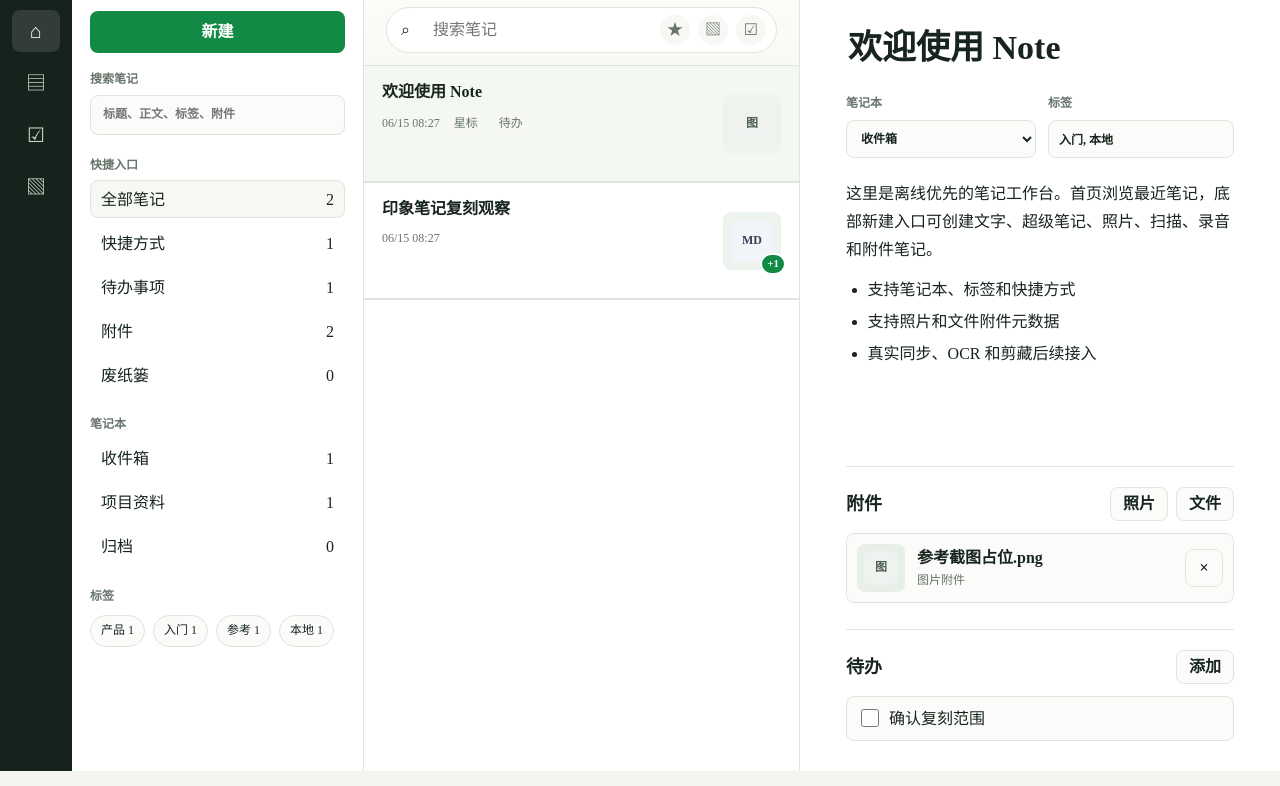
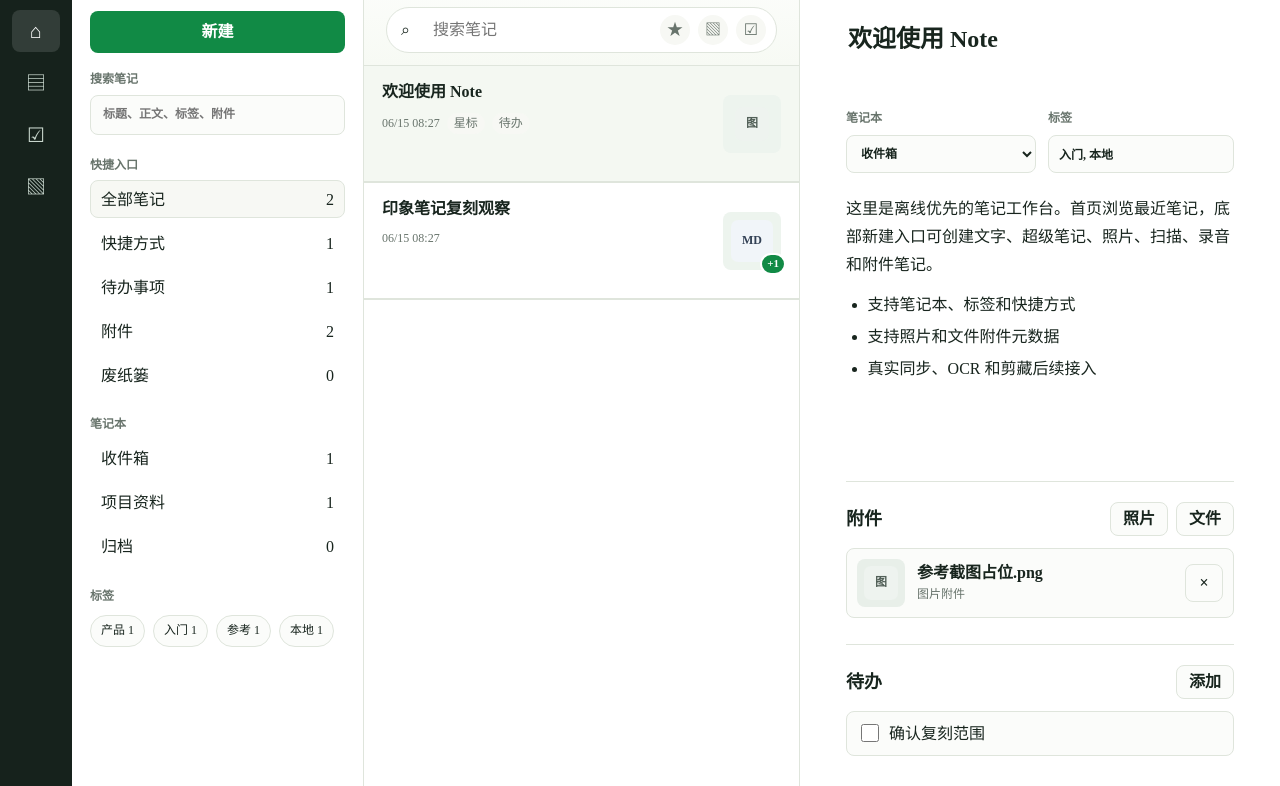
Before and after one commit to pentiumxp/Note-Public, a website: page public/index.html in a window 1280 px wide. Shown: the part 68-854 px from the top of the page. Drawn offline with Linux system fonts and the light colour scheme; no server answers.

Commit message:
优化 Note 详情标题显示

```diff
--- a/public/app.js
+++ b/public/app.js
@@ -121,7 +121,10 @@ function wireEvents() {
   elements.searchInput.addEventListener('input', () => applySearch(elements.searchInput.value));
   elements.mobileSearchInput.addEventListener('input', () => applySearch(elements.mobileSearchInput.value));
   elements.refreshButton.addEventListener('click', () => triggerWorkspaceRefresh());
-  elements.titleInput.addEventListener('input', updateSelectedFromEditor);
+  elements.titleInput.addEventListener('input', () => {
+    syncTitleInputHeight();
+    updateSelectedFromEditor();
+  });
   elements.bodyEditor.addEventListener('input', updateSelectedFromEditor);
   elements.bodyEditor.addEventListener('click', handleBodyEditorClick);
   elements.noteList.addEventListener('click', handleNoteListAttachmentClick, true);
@@ -1081,6 +1084,7 @@ function renderEditor() {
   const note = selectedNote();
   if (!note) {
     elements.titleInput.value = '';
+    syncTitleInputHeight();
     elements.bodyEditor.innerHTML = '';
     elements.tagInput.value = '';
     elements.taskList.innerHTML = '<div class="empty-state">选择或新建一篇笔记</div>';
@@ -1089,6 +1093,7 @@ function renderEditor() {
   }
 
   elements.titleInput.value = note.title || '';
+  syncTitleInputHeight();
   elements.bodyEditor.innerHTML = note.body || '';
   elements.notebookSelect.value = note.notebookId || state.notebooks[0]?.id || '';
   elements.tagInput.value = (note.tags || []).join(', ');
@@ -1248,6 +1253,11 @@ function updateSelectedFromEditor() {
   renderCounters();
   updateRenderedNoteRow(note);
   renderTags();
+}
+
+function syncTitleInputHeight() {
+  elements.titleInput.style.height = 'auto';
+  elements.titleInput.style.height = `${elements.titleInput.scrollHeight}px`;
 }
 
 function persistAndRender() {
--- a/public/index.html
+++ b/public/index.html
@@ -44,7 +44,7 @@
           || (darkQuery && darkQuery.matches ? 'dark' : 'light');
       })();
     </script>
-    <link rel="stylesheet" href="./styles.css?v=20260615-note-refresh-v1">
+    <link rel="stylesheet" href="./styles.css?v=20260615-detail-title-v1">
   </head>
   <body>
     <div id="app" class="app-shell">
@@ -135,7 +135,7 @@
           </div>
 
           <div class="editor-scroll">
-            <input id="title-input" class="title-input" placeholder="无标题笔记">
+            <textarea id="title-input" class="title-input" rows="1" placeholder="无标题笔记"></textarea>
             <div class="meta-grid">
               <label>笔记本 <select id="notebook-select"></select></label>
               <label>标签 <input id="tag-input" placeholder="用逗号分隔"></label>
@@ -191,6 +191,6 @@
 
     <input id="photo-input" type="file" accept="image/*" hidden>
     <input id="file-input" type="file" hidden>
-    <script src="./app.js?v=20260615-note-refresh-v1"></script>
+    <script src="./app.js?v=20260615-detail-title-v1"></script>
   </body>
 </html>
--- a/public/styles.css
+++ b/public/styles.css
@@ -895,12 +895,19 @@ h2 {
 
 .title-input {
   width: 100%;
+  min-height: 60px;
   border: 0;
   outline: none;
+  resize: none;
+  overflow: hidden;
   background: transparent;
   color: var(--ink);
-  font-size: 34px;
+  font: inherit;
+  font-size: 24px;
   font-weight: 850;
+  line-height: 1.28;
+  white-space: pre-wrap;
+  overflow-wrap: anywhere;
 }
 
 .meta-grid {
@@ -1637,7 +1644,8 @@ h2 {
   }
 
   .title-input {
-    font-size: 30px;
+    min-height: 56px;
+    font-size: 22px;
   }
 
   .meta-grid {
```
Also changed, not shown: tests/home-toolbar-ui.test.js (+10 -0 lines), .agent-context/HANDOFF.md.
